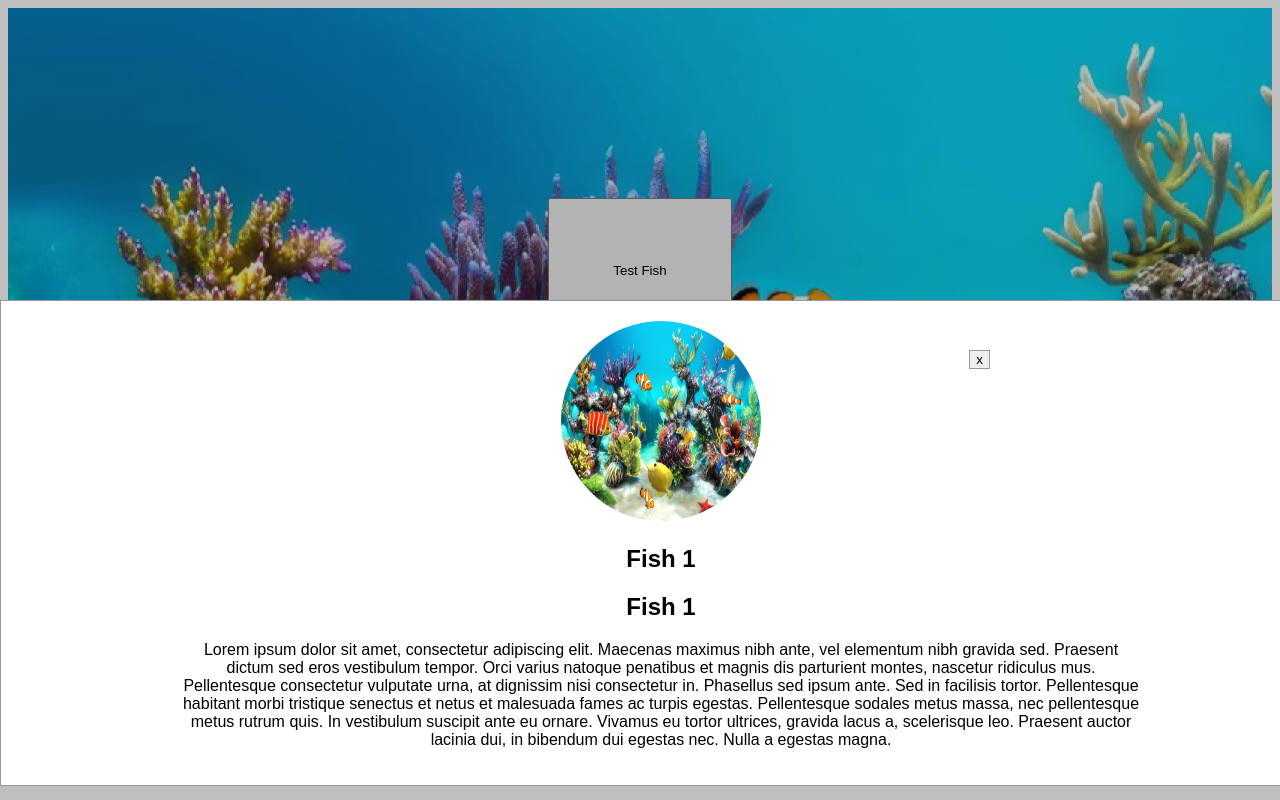
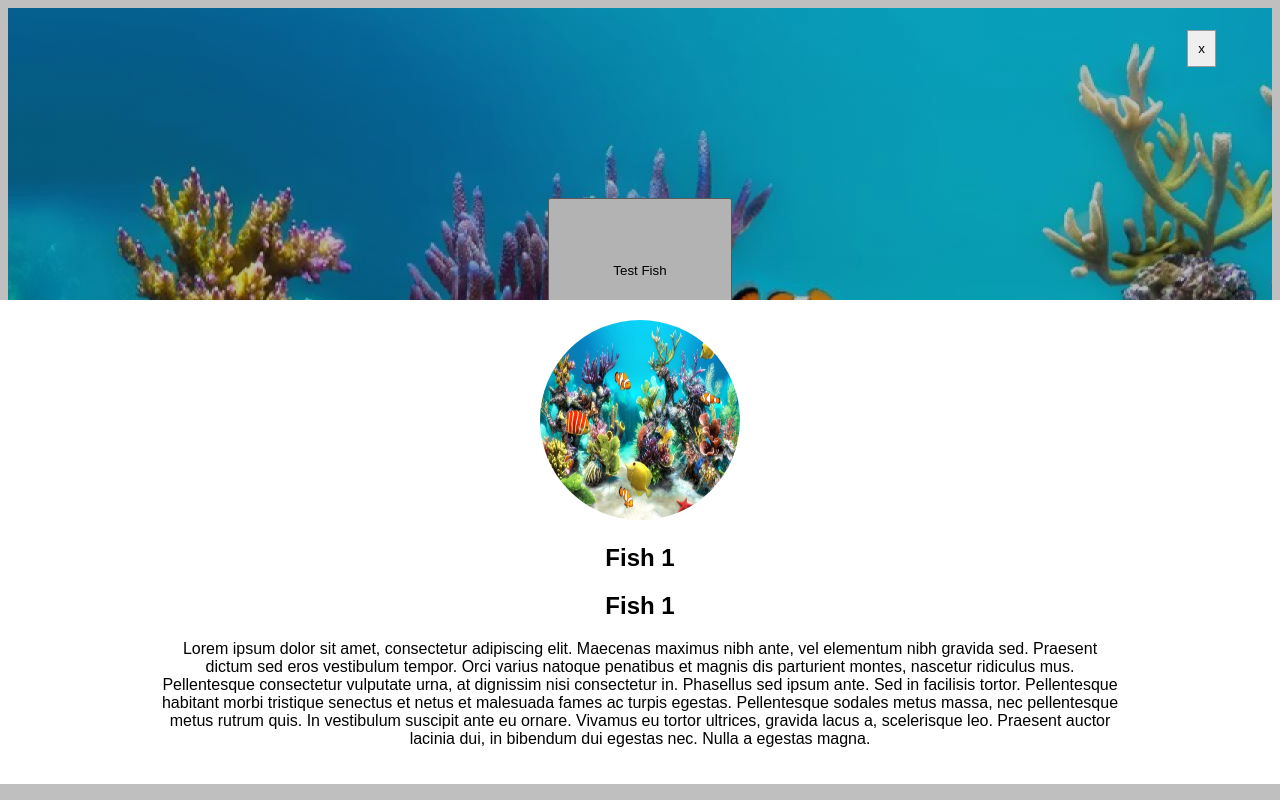
Before and after one commit to robbystrong/virtualAquarium, a React (Create React App) app: page / in a window 1280 px wide. Both pictures are taken after a click on the button "Test Fish". Built offline with nearby package versions, Linux system fonts and the light colour scheme.

Commit message:
scrollable info bar + moved close button

```diff
--- a/src/index.css
+++ b/src/index.css
@@ -1,5 +1,6 @@
 .info-box {
   position: fixed;
+  display: flex;
   left: 0;
   top: 0;
   background-color: rgba(0,0,0,0.25);
@@ -16,19 +17,18 @@
   width: 100%;
   min-height: 400px;
   background-color: white;
-  border: 1px solid #999;
   margin: 300px 0;
-  padding: 20px;
+  padding: 20px 0px 20px 0px;
   overflow: auto;
 }
 
 .close-button {
   cursor: pointer;
   border: 1px solid #999;
-  border-radius: 0%;
+  padding: 10px;
   position: fixed;
-  right: calc(25% - 30px);
-  top: 350px;
+  right: 5%;
+  top: 30px;
 }
 
 .fish {
```
